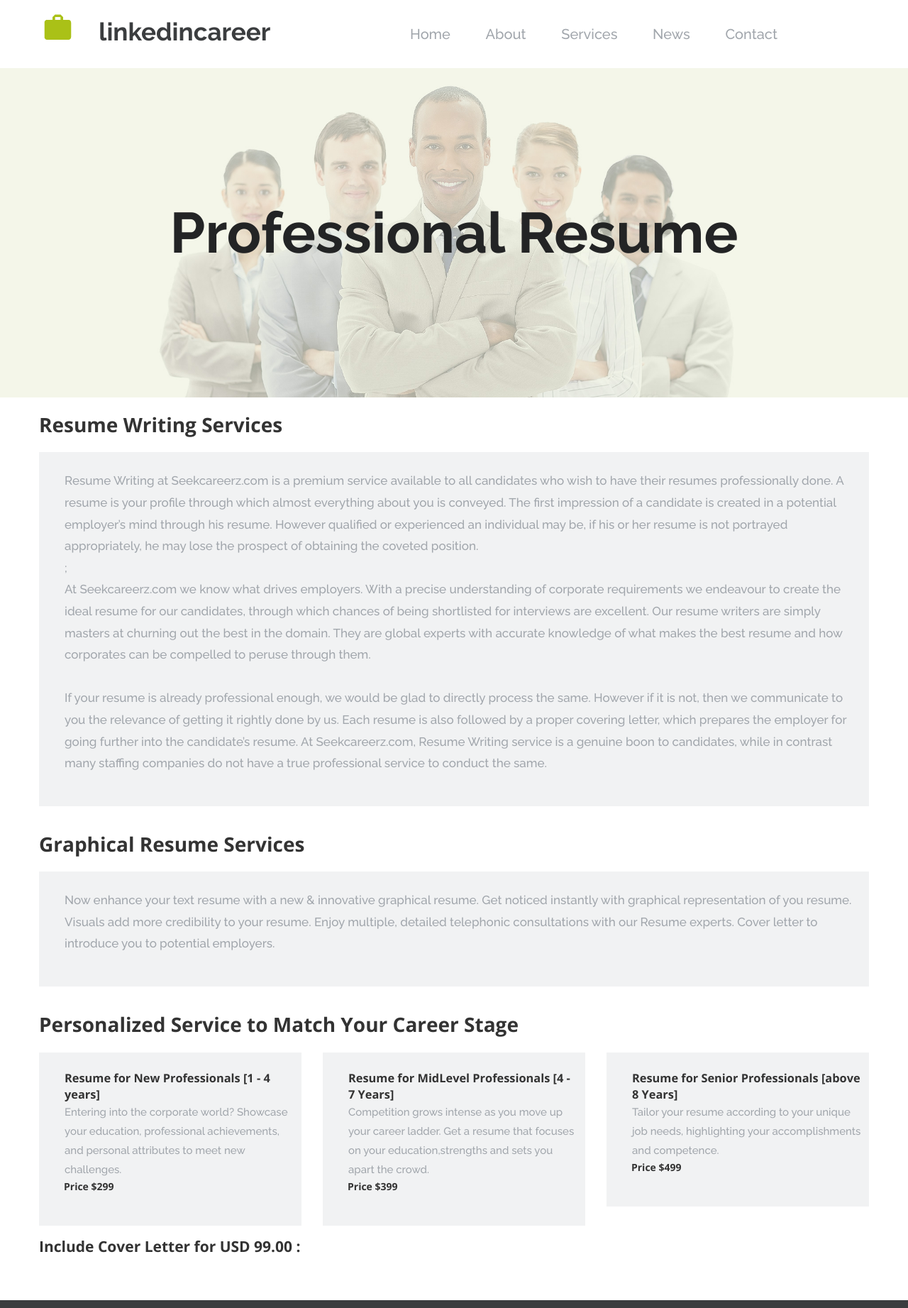
After one commit to omkarvijay6/linkedincareer, a Django app: template career_site/templates/professional_resume.html in a window 1280 px wide. The commit adds this page. Shown: the top 1843 px of the page at 71% size. Run offline with Django 3.2, Linux system fonts and the light colour scheme; the template is opened without the code that fills it, so the values that code supplies are empty; parts of the project's set-up code (start-up, migrations or seed data) failed here and were passed over; some libraries are stand-ins or nearby versions; some web fonts are replaced.

Commit message:
refactor code and added professional resume

```diff
--- /dev/null
+++ b/career_site/templates/professional_resume.html
@@ -0,0 +1,151 @@
+{% extends 'right_connect.html' %}
+{% load staticfiles %}
+{% block title%}Professional Resume{% endblock %}
+
+{% block slider_title%} Professional Resume {% endblock %}
+
+{% block service_heading_1 %}Resume Writing Services{% endblock%}
+
+{% block service_content_1 %}Resume Writing at Seekcareerz.com is a premium service available to all candidates who wish to have their resumes professionally done. A resume is your profile through which almost everything about you is conveyed. The first impression of a candidate is created in a potential employer’s mind through his resume. However qualified or experienced an individual may be, if his or her resume is not portrayed appropriately, he may lose the prospect of obtaining the coveted position.&nbsp</br>;
+<br>At Seekcareerz.com we know what drives employers. With a precise understanding of corporate requirements we endeavour to create the ideal resume for our candidates, through which chances of being shortlisted for interviews are excellent. Our resume writers are simply masters at churning out the best in the domain. They are global experts with accurate knowledge of what makes the best resume and how corporates can be compelled to peruse through them.&nbsp </br>
+<br>If your resume is already professional enough, we would be glad to directly process the same. However if it is not, then we communicate to you the relevance of getting it rightly done by us. Each resume is also followed by a proper covering letter, which prepares the employer for going further into the candidate’s resume. At Seekcareerz.com, Resume Writing service is a genuine boon to candidates, while in contrast many staffing companies do not have a true professional service to conduct the same.
+{% endblock %}
+
+{% block extra_service_heading_1 %}Graphical Resume Services{% endblock %}
+
+{% block extra_service_content_1 %}
+<div class="row">
+    <div class="moto-cell col-sm-12" data-container="container">
+        <div data-css-name="moto-container_content_55e42abb"
+             class="moto-widget moto-widget-container moto-container_content_55e42abb"
+             data-widget="container" data-container="container">
+            <div data-animation="fadeIn"
+                 class="moto-widget moto-widget-text moto-preset-default                               wow fadeIn moto-spacing-top-medium moto-spacing-right-auto moto-spacing-bottom-medium moto-spacing-left-medium"
+                 data-widget="text" data-preset="default" data-spacing="mamm">
+                <div class="moto-widget-text-content moto-widget-text-editable"><p
+                        class="moto-text_system_25">Now enhance your text resume with a new
+                    & innovative graphical resume. Get noticed instantly with graphical representation of you resume.
+                    Visuals add more credibility to your resume.
+
+                    Enjoy multiple, detailed telephonic consultations with our Resume experts. Cover letter to introduce
+                    you to potential employers. &nbsp;<br></p>
+                </div>
+            </div>
+        </div>
+    </div>
+</div>
+{% endblock %}
+
+{% block extra_service_heading %}
+<div class="moto-widget moto-widgetRight Connect:ght Connect:ow row-fixed" data-widget="row">
+    <div class="container-fluid">
+        <div class="row">
+            <div class="moto-cell col-sm-8" data-container="container">
+                <h1>Graphical Resume Services</h1>
+            </div>
+        </div>
+    </div>
+</div>
+{% endblock %}
+{% block extra_service_content %}
+<div class="moto-widget moto-widget-row row-fixed" data-widget="row">
+    <div class="container-fluid">
+        <div class="row">
+            <div class="moto-cell col-sm-12" data-container="container">
+                <div data-css-name="moto-container_content_55e42abb"
+                     class="moto-widget moto-widget-container moto-container_content_55e42abb"
+                     data-widget="container" data-container="container">
+                    <div data-animation="fadeIn"
+                         class="moto-widget moto-widget-text moto-preset-default                               wow fadeIn moto-spacing-top-medium moto-spacing-right-auto moto-spacing-bottom-medium moto-spacing-left-medium"
+                         data-widget="text" data-preset="default" data-spacing="mamm">
+                        <div class="moto-widget-text-content moto-widget-text-editable"><p
+                                class="moto-text_system_25"> Now enhance your text resume with a new & innovative
+                            graphical resume. Get noticed instantly with graphical representation of you resume. Visuals
+                            add more credibility to your resume.
+
+                            Enjoy multiple, detailed telephonic consultations with our Resume experts. Cover letter to
+                            introduce you to potential employers. &nbsp;<br></p>
+                        </div>
+                    </div>
+                </div>
+            </div>
+        </div>
+    </div>
+</div>
+{% endblock %}
+
+{% block service_heading_2 %}Personalized Service to Match Your Career Stage{% endblock %}
+{% block service_content_2_1 %}
+<div class="row">
+    <div class="moto-cell col-sm-4" data-container="container">
+        <div data-css-name="moto-container_content_55e42abb"
+             class="moto-widget moto-widget-container moto-container_content_55e42abb"
+             data-widget="container" data-container="container">
+            <div data-animation="fadeIn"
+                 class="moto-widget moto-widget-text moto-preset-default                               wow fadeIn moto-spacing-top-medium moto-spacing-right-auto moto-spacing-bottom-medium moto-spacing-left-medium"
+                 data-widget="text" data-preset="default" data-spacing="mamm">
+                <div class="moto-widget-text-content moto-widget-text-editable">
+                    <h3>Resume for New Professionals [1 - 4 years]</h3>
+
+                    <p class="moto-text_system_10">
+                        Entering into the corporate world? Showcase your education, professional achievements, and
+                        personal attributes to meet new challenges.
+                        <br>
+                    </p>
+                </div>
+                <strong>Price $299</strong>
+            </div>
+        </div>
+    </div>
+
+    <div class="moto-cell col-sm-4" data-container="container">
+        <div data-css-name="moto-container_content_55e42abb"
+             class="moto-widget moto-widget-container moto-container_content_55e42abb"
+             data-widget="container" data-container="container">
+            <div data-animation="fadeIn"
+                 class="moto-widget moto-widget-text moto-preset-default                               wow fadeIn moto-spacing-top-medium moto-spacing-right-auto moto-spacing-bottom-medium moto-spacing-left-medium"
+                 data-widget="text" data-preset="default" data-spacing="mamm">
+                <div class="moto-widget-text-content moto-widget-text-editable">
+                    <h3>
+                        Resume for MidLevel Professionals [4 - 7 Years]
+                    </h3>
+
+                    <p class="moto-text_system_10">
+                        Competition grows intense as you move up your career ladder. Get a resume that focuses on your
+                        education,strengths and sets you apart the crowd.
+                        <br>
+                    </p>
+                </div>
+                <strong>Price $399</strong>
+            </div>
+        </div>
+    </div>
+
+    <div class="moto-cell col-sm-4" data-container="container">
+        <div data-css-name="moto-container_content_55e42abb"
+             class="moto-widget moto-widget-container moto-container_content_55e42abb"
+             data-widget="container" data-container="container">
+            <div data-animation="fadeIn"
+                 class="moto-widget moto-widget-text moto-preset-default                               wow fadeIn moto-spacing-top-medium moto-spacing-right-auto moto-spacing-bottom-medium moto-spacing-left-medium"
+                 data-widget="text" data-preset="default" data-spacing="mamm">
+                <div class="moto-widget-text-content moto-widget-text-editable">
+                    <h3>
+                        Resume for Senior Professionals [above 8 Years]
+                    </h3>
+
+                    <p class="moto-text_system_10">
+                        Tailor your resume according to your unique job needs, highlighting your accomplishments and
+                        competence.
+
+                        <br>
+                    </p>
+                </div>
+                <strong>Price $499</strong>
+            </div>
+        </div>
+    </div>
+
+</div>
+<h2>Include Cover Letter for USD 99.00 :</h2>
+{% endblock %}
+{% block service_content_2_2 %}{% endblock %}
--- a/career_site/templates/right_connect.html
+++ b/career_site/templates/right_connect.html
@@ -1,5 +1,6 @@
 {% extends 'base.html' %}
 {% load staticfiles %}
+{% block title%}Right Connect{% endblock %}
 {% block content %}
 <section id="section-content" class="content page-1 moto-section" data-widget="section" data-container="section">
     <div data-css-name="moto-container_content_55e41575"
@@ -12,22 +13,18 @@
             <ul class="moto-widget-slider-list"
                 data-moto-slider-options='{&quot;itemsCount&quot;:3,&quot;slideshowEnabled&quot;:true,&quot;slideshowDelay&quot;:10,&quot;slideshowAnimationType&quot;:&quot;fade&quot;,&quot;showNextPrev&quot;:true,&quot;showPaginationDots&quot;:false,&quot;showSlideCaptions&quot;:true}'>
                 <li><img src="{% static 'images/mt-0135-home-slider1.jpg'%}"
-                         title="Right Connect" alt="mt-0135-home-slider1.jpg"/></li>
+                         title="{% block slider_title%} Right Connect {% endblock %}" alt="mt-0135-home-slider1.jpg"/></li>
             </ul>
 
         </div>
     </div>
-    <div class="moto-widget moto-widget-row row-fixed" data-widget="row">
+    <div class="moto-widget moto-widgetRight Connect:ght Connect:ow row-fixed" data-widget="row">
         <div class="container-fluid">
-            <div class="row">
-                <div class="moto-cell col-sm-4" data-container="container">
-                    <div class="moto-widget moto-widget-text moto-preset-default                              moto-spacing-top-large moto-spacing-right-auto moto-spacing-bottom-medium moto-spacing-left-auto"
-                         data-widget="text" data-preset="default" data-spacing="lama">
-                        <div class="moto-widget-text-content moto-widget-text-editable"><p
-                                class="moto-text_system_4" style="text-align: center;">Right Connect:</p></div>
+                <div class="row">
+                    <div class="moto-cell col-sm-6" data-container="container">
+                            <h1>{% block service_heading_1 %}Right Connect{% endblock%}</h1>
                     </div>
                 </div>
-            </div>
         </div>
     </div>
     <div class="moto-widget moto-widget-row row-fixed" data-widget="row">
@@ -41,7 +38,7 @@
                              class="moto-widget moto-widget-text moto-preset-default                               wow fadeIn moto-spacing-top-medium moto-spacing-right-auto moto-spacing-bottom-medium moto-spacing-left-medium"
                              data-widget="text" data-preset="default" data-spacing="mamm">
                             <div class="moto-widget-text-content moto-widget-text-editable"><p
-                                    class="moto-text_system_25">As the phrase says it all, with ‘Right Connect’ we
+                                    class="moto-text_system_25">{% block service_content_1%} As the phrase says it all, with ‘Right Connect’ we
                                 enable
                                 the provision of the Right Candidate for the Right Job and vice versa. Through our Right
                                 Connect service, the CVs of potential candidates are made available to the recruiting
@@ -53,7 +50,7 @@
                                 appointment processed accordingly.
                                 With Right Connect it is impossible for any wrong profiles to be matched and the
                                 employers, the consultants, and the candidates are therefore assured of the best suited
-                                opportunities to each other, paving way for successful and satisfying placements. &nbsp;<br></p>
+                                opportunities to each other, paving way for successful and satisfying placements.{% endblock%} &nbsp;<br></p>
                             </div>
                         </div>
                     </div>
@@ -62,22 +59,20 @@
         </div>
     </div>
 
-
-    <div class="moto-widget moto-widget-row row-fixed" data-widget="row">
+    {% block extra_service_heading %}{% endblock %}
+    {% block extra_service_content %}{% endblock %}
+    <div class="moto-widget moto-widgetRight Connect:ght Connect:ow row-fixed" data-widget="row">
         <div class="container-fluid">
-            <div class="row">
-                <div class="moto-cell col-sm-4" data-container="container">
-                    <div class="moto-widget moto-widget-text moto-preset-default                              moto-spacing-top-large moto-spacing-right-auto moto-spacing-bottom-medium moto-spacing-left-auto"
-                         data-widget="text" data-preset="default" data-spacing="lama">
-                        <div class="moto-widget-text-content moto-widget-text-editable"><p
-                                class="moto-text_system_4" style="text-align: center;">Select County:</p></div>
+                <div class="row">
+                    <div class="moto-cell col-sm-8" data-container="container">
+                            <h1>{% block service_heading_2 %}Select Country{% endblock%}</h1>
                     </div>
                 </div>
-            </div>
         </div>
     </div>
     <div class="moto-widget moto-widget-row row-fixed" data-widget="row">
         <div class="container-fluid">
+            {% block service_content_2_1 %}
             <div class="row">
                 <div class="moto-cell col-sm-2" data-container="container">
                     <div data-css-name="moto-container_content_55e42abb"
@@ -183,6 +178,7 @@
                 </div>
 
             </div>
+            {% endblock %}
         </div>
     </div>
 
@@ -190,6 +186,7 @@
         <div class="container-fluid">
             <div class="row">
 
+                {% block service_content_2_2 %}
                 <div class="moto-cell col-sm-2" data-container="container">
                     <div data-css-name="moto-container_content_55e42abb"
                          class="moto-widget moto-widget-container moto-container_content_55e42abb"
@@ -206,11 +203,12 @@
                         </div>
                     </div>
                 </div>
+                {% endblock %}
             </div>
         </div>
     </div>
 
-    </div>
+
     <div class="moto-widget moto-widget-row" data-widget="row">
         <div class="container-fluid">
             <div class="row">
--- a/career_site/urls.py
+++ b/career_site/urls.py
@@ -1,6 +1,6 @@
 from django.conf.urls import url
 
-from views import index, about, services, news, contact, right_connect
+from views import index, about, services, news, contact, right_connect, professional_resume
 
 urlpatterns = [
     url(r'^$', index, name='index'),
@@ -9,4 +9,5 @@ urlpatterns = [
     url(r'^news/', news, name='news'),
     url(r'^contact/', contact, name='contact'),
     url(r'^right-connect/', right_connect, name='right_connect'),
+    url(r'^professional-resume/', professional_resume, name='professional_resume'),
 ]
--- a/career_site/views.py
+++ b/career_site/views.py
@@ -31,3 +31,8 @@ def contact(request):
 def right_connect(request):
     current_url = request.path
     return render_to_response('right_connect.html', {'right_connect_url': current_url}, context_instance=RequestContext(request))
+
+
+def professional_resume(request):
+    current_url = request.path
+    return render_to_response('professional_resume.html', {'services_url': current_url}, context_instance=RequestContext(request))
--- a/templates/base.html
+++ b/templates/base.html
@@ -114,7 +114,7 @@
                                                    class="moto-widget-menu-link moto-widget-menu-link-level-2 moto-link">Right Connect</a>
                                             </li>
                                             <li class="moto-widget-menu-item">
-                                                <a href="{% url 'services' %}" data-action="page"
+                                                <a href="{% url 'professional_resume' %}" data-action="page"
                                                    class="moto-widget-menu-link moto-widget-menu-link-level-2 moto-link">Professional Resume</a>
                                             </li>
                                             <li class="moto-widget-menu-item">
```
